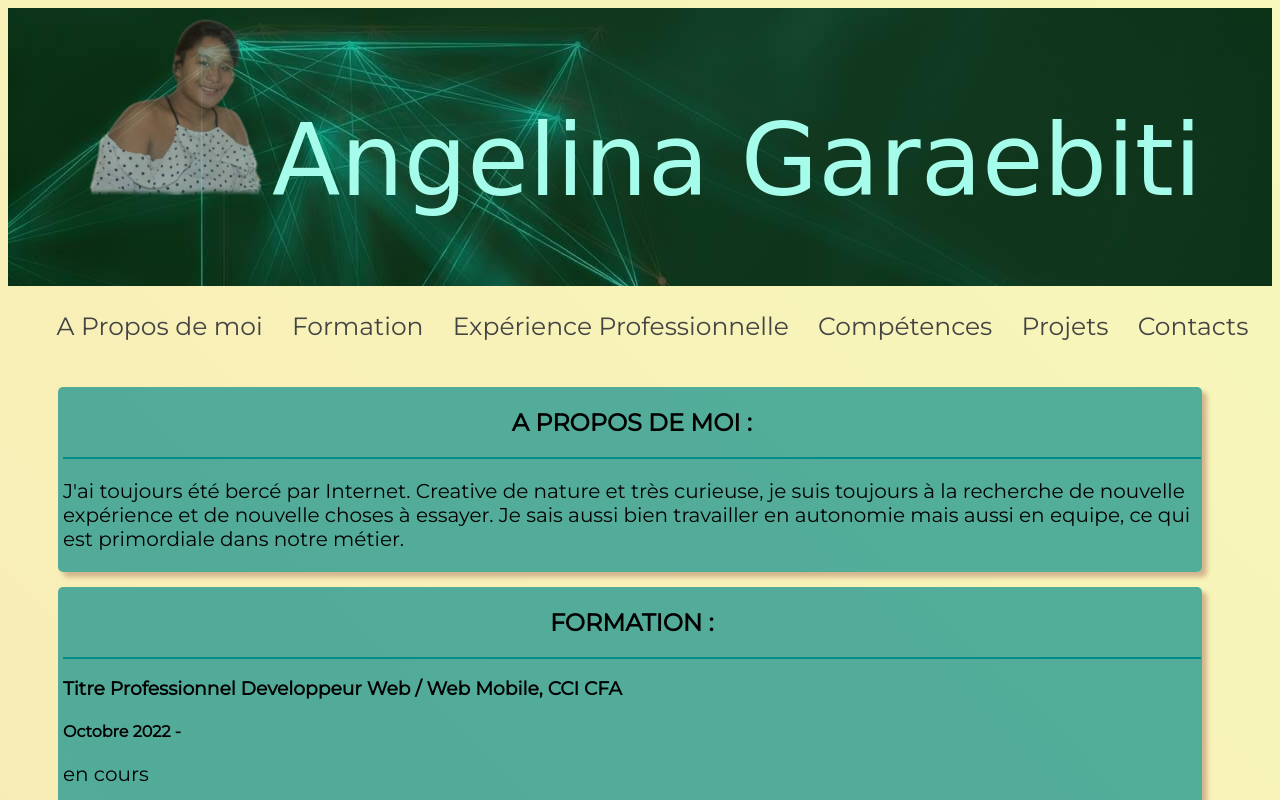
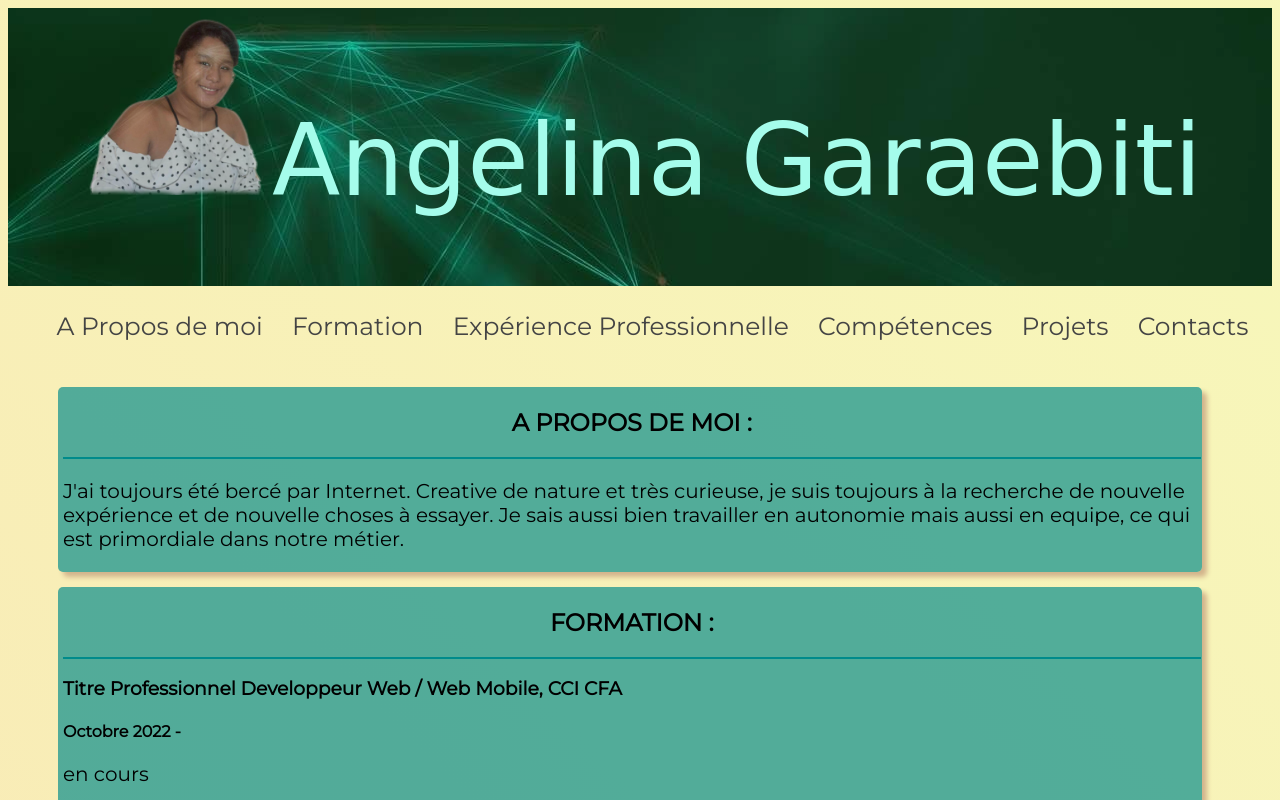
Before and after one commit to angelinagarae/CV-Angelina-Garaebiti, a plain HTML site: page index.html in a window 1280 px wide. Shown: the top 800 px of the page. Drawn offline with Linux system fonts and the light colour scheme; a web font is replaced by a local one.

Commit message:
Update style.css

```diff
--- a/style/style.css
+++ b/style/style.css
@@ -45,7 +45,7 @@ header div {
 header img {
     width: 15%;
     height: 15%;
-    opacity: 0.7;
+    opacity: 0.85;
 }
 
 header img,h1 {
```
